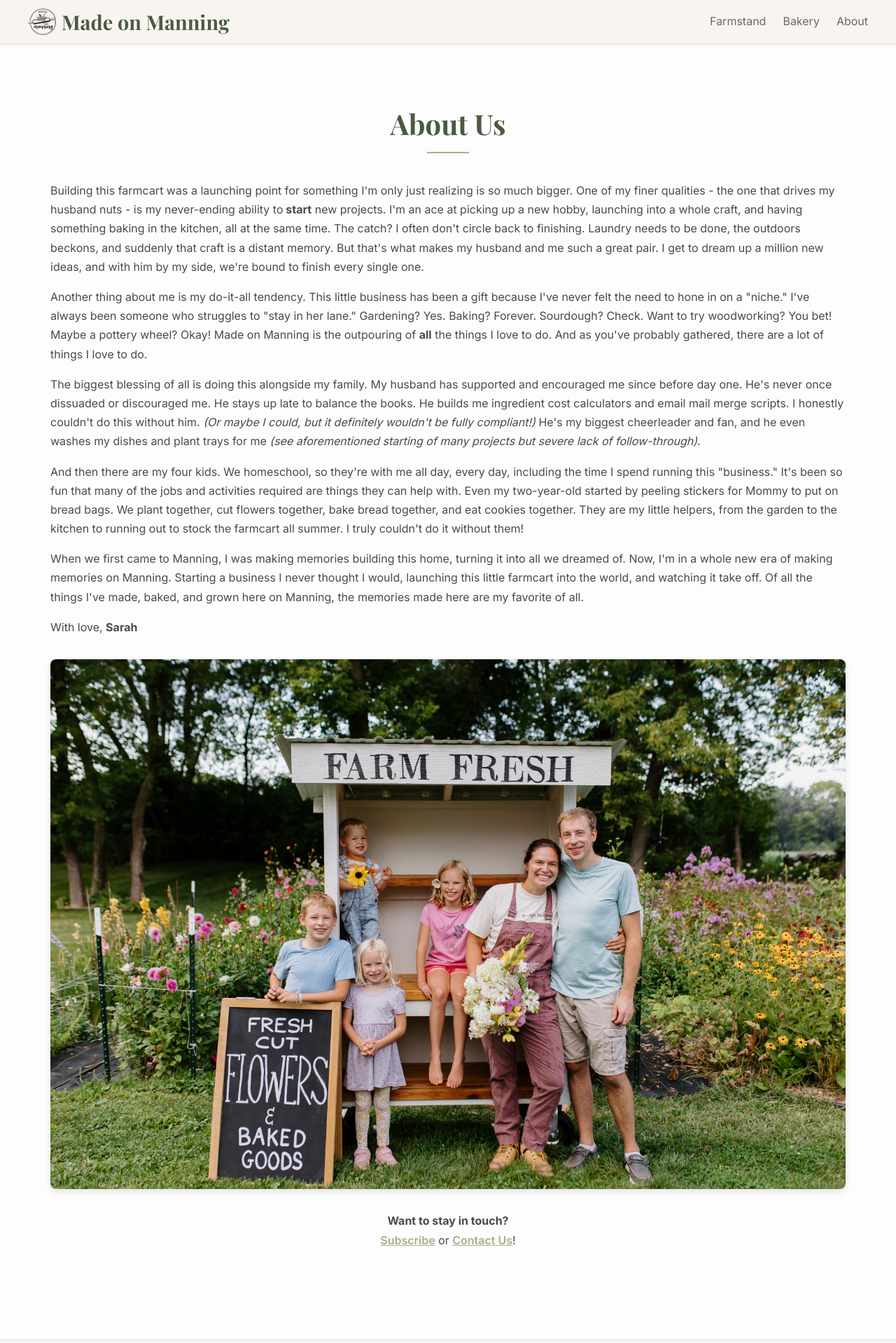
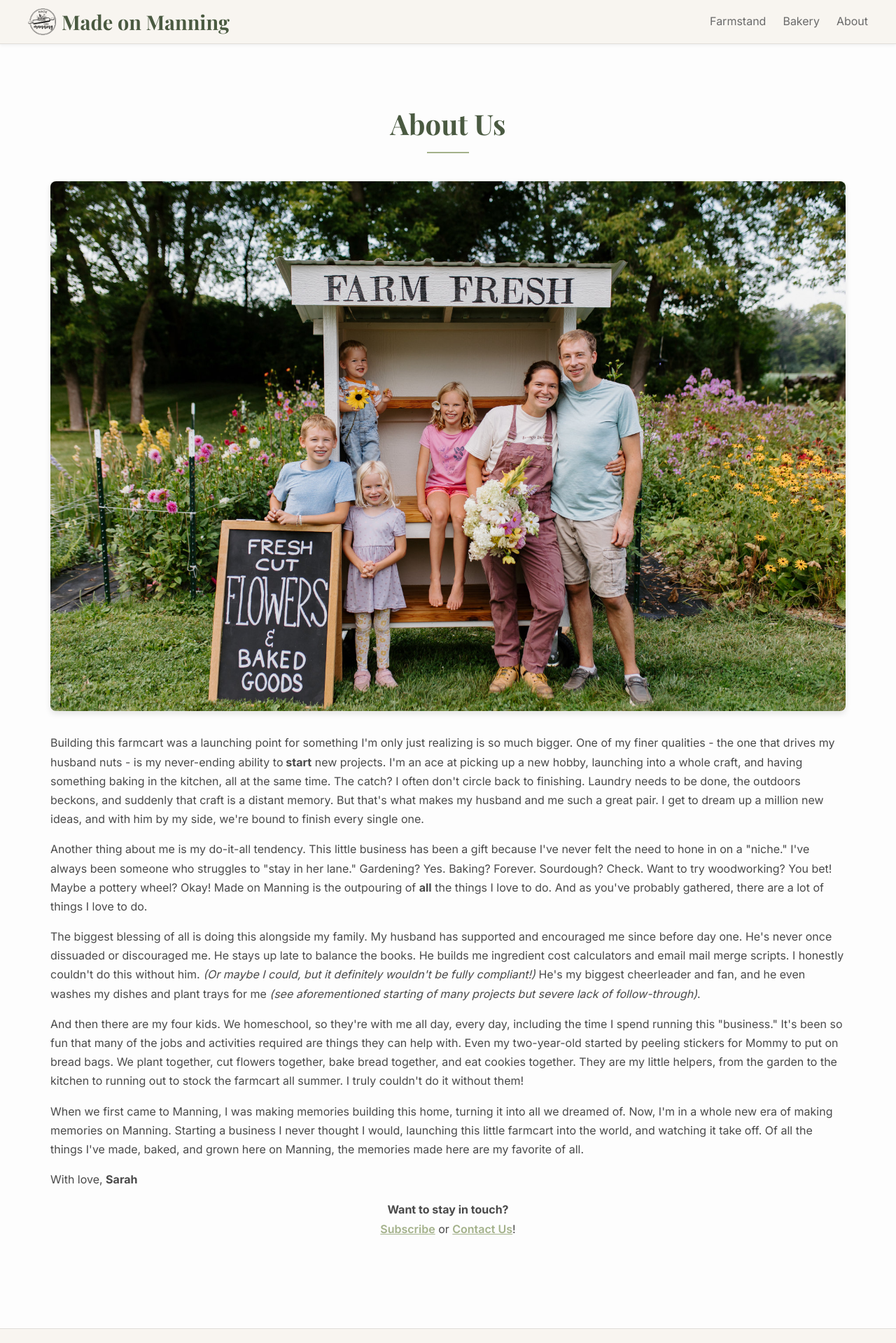
Before and after one commit to madeonmanning/madeonmanning.github.io, a React (Vite) app: page /about in a window 1280 px wide. Shown: the top 1919 px of the page at 70% size. Built offline with nearby package versions, Linux system fonts and the light colour scheme; a web font is replaced by a local one.

Commit message:
swap order of image on about page

```diff
--- a/src/pages/About.jsx
+++ b/src/pages/About.jsx
@@ -8,6 +8,10 @@ const About = () => {
     <div className="page-section about-page">
       <h1 className="page-title">About Us</h1>
       <div className="about-content">
+        <div>
+          <img src="/about-us.jpg" alt="About Made on Manning" className="hero-image" />
+        </div>
+
         <div className="about-text">
           <p>
             Building this farmcart was a launching point for something I'm only just realizing is so much bigger.
@@ -52,10 +56,6 @@ const About = () => {
           </p>
         </div>
 
-        <div>
-          <img src="/about-us.jpg" alt="About Made on Manning" className="hero-image" />
-        </div>
-
         <p className='intro-text subscribe-text'>
             <b>Want to stay in touch?</b><br />
             <a href='#'>Subscribe</a> or <a href="./contact">Contact Us</a>!
```
